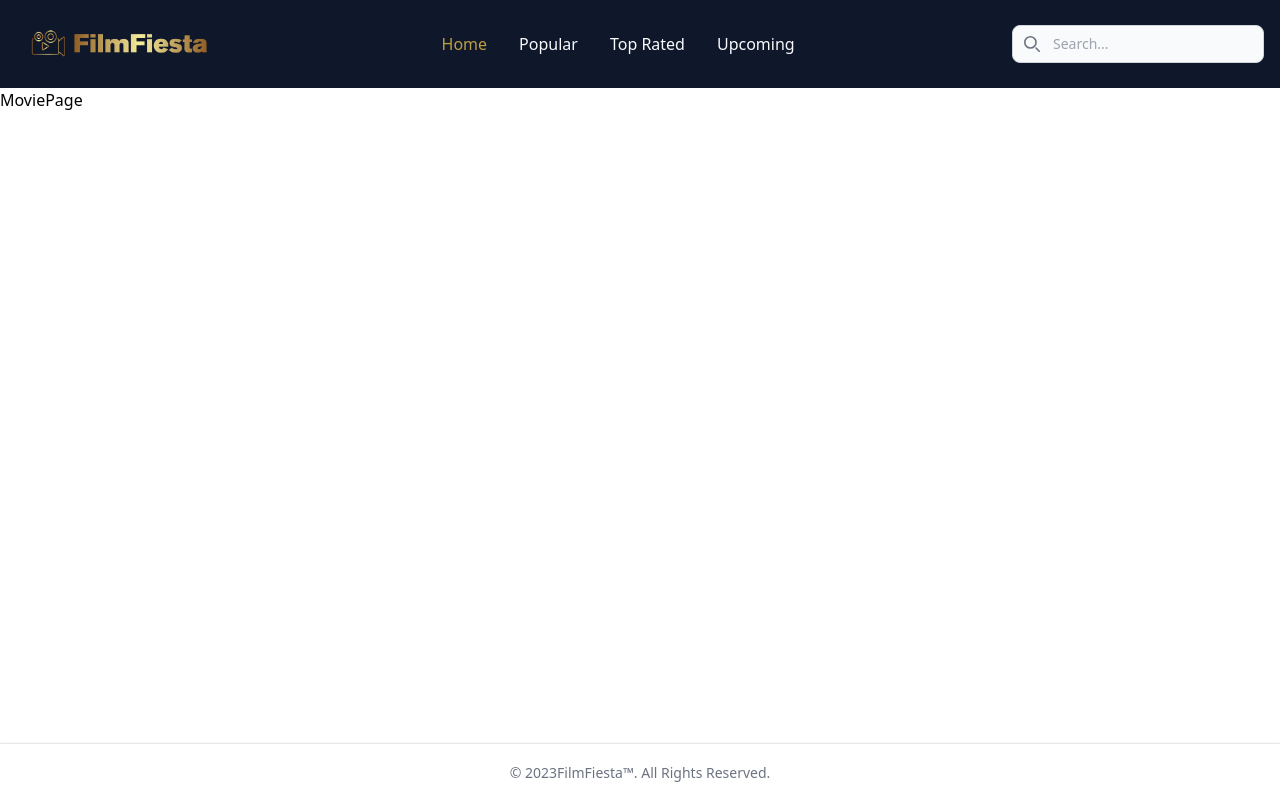
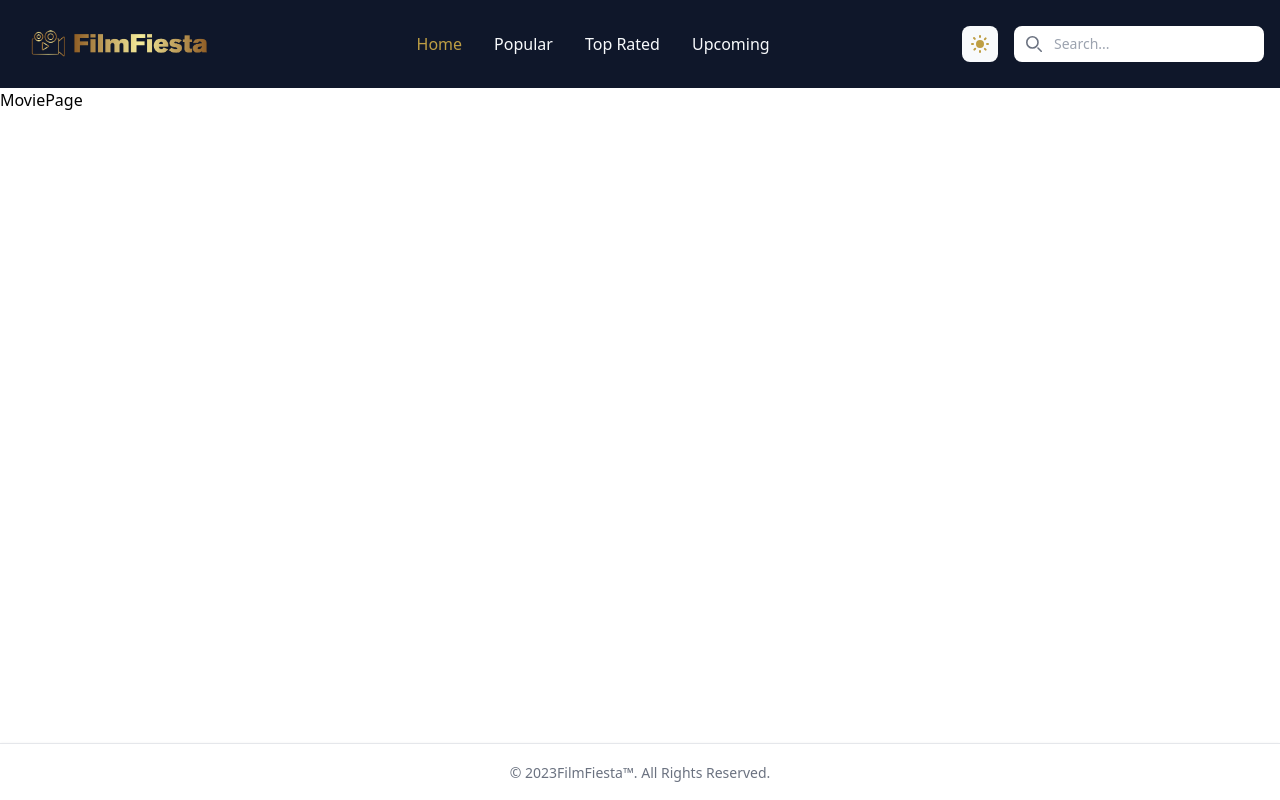
Before and after one commit to ShadabKhan7253/Film-Fiesta, a React (Create React App) app: page / in a window 1280 px wide. Built offline with nearby package versions, Linux system fonts and the light colour scheme.

Commit message:
dark and light mode added

```diff
--- a/src/components/Footer.js
+++ b/src/components/Footer.js
@@ -3,10 +3,10 @@ import { Link } from 'react-router-dom';
 
 export const Footer = () => {
   return (
-    <footer class="fixed bottom-0 left-0 z-20 w-full p-4 bg-white border-t border-gray-200 shadow md:items-center   dark:bg-gray-800 dark:border-gray-600 text-center">
-      <span class="text-sm text-gray-500 sm:text-center dark:text-gray-400">
+    <footer className="fixed bottom-0 left-0 z-20 w-full p-4 bg-white border-t border-gray-200 shadow md:items-center   dark:bg-gray-800 dark:border-gray-600 text-center">
+      <span className="text-sm text-gray-500 sm:text-center dark:text-gray-400">
         © {new Date().getFullYear()}
-        <Link to="" class="hover:underline">
+        <Link to="" className="hover:underline">
           FilmFiesta&trade;
         </Link>
         . All Rights Reserved.
--- a/src/components/Header.js
+++ b/src/components/Header.js
@@ -1,12 +1,66 @@
-import React from 'react';
+import React, { useEffect, useState } from 'react';
+import Logo from '../assets/logo.png';
 import { Link, NavLink } from 'react-router-dom';
-import Logo from '../assets/logo.png';
 
 export const Header = () => {
+  const [show, setShow] = useState(false);
+  const [darkMode, setDarkMode] = useState(JSON.parse(localStorage.getItem('darkMode')) || false);
+
+  useEffect(() => {
+    localStorage.setItem('darkMode', JSON.stringify(darkMode));
+    if (darkMode) {
+      document.documentElement.classList.add('dark');
+    } else {
+      document.documentElement.classList.remove('dark');
+    }
+  }, [darkMode]);
+
   const activeMenuClasses =
     'block py-2 px-3 text-primary-800 hover:text-primary-1000 rounded md:bg-transparent md:p-0';
-  const inactiveMenuClassess =
+  const inactiveMenuClasses =
     'block py-2 px-3 text-slate-50 hover:text-primary-800 rounded md:bg-transparent md:p-0';
+
+  const lightModeSvg = (
+    <svg
+      viewBox="0 0 24 24"
+      fill="none"
+      strokeWidth="2"
+      strokeLinecap="round"
+      strokeLinejoin="round"
+      className="w-6 h-6"
+    >
+      <path
+        d="M15 12a3 3 0 1 1-6 0 3 3 0 0 1 6 0Z"
+        className="fill-primary-800 stroke-primary-800 group-hover:fill-slate-50 group-hover:stroke-slate-50"
+      ></path>
+      <path
+        d="M12 4v1M17.66 6.344l-.828.828M20.005 12.004h-1M17.66 17.664l-.828-.828M12 20.01V19M6.34 17.664l.835-.836M3.995 12.004h1.01M6 6l.835.836"
+        className="stroke-primary-800 group-hover:stroke-slate-50"
+      ></path>
+    </svg>
+  );
+
+  const darkModeSvg = (
+    <svg viewBox="0 0 24 24" fill="none" className="w-6 h-6">
+      <path
+        fillRule="evenodd"
+        clipRule="evenodd"
+        d="M17.715 15.15A6.5 6.5 0 0 1 9 6.035C6.106 6.922 4 9.645 4 12.867c0 3.94 3.153 7.136 7.042 7.136 3.101 0 5.734-2.032 6.673-4.853Z"
+        className="dark:fill-slate-50"
+      ></path>
+      <path
+        d="m17.715 15.15.95.316a1 1 0 0 0-1.445-1.185l.495.869ZM9 6.035l.846.534a1 1 0 0 0-1.14-1.49L9 6.035Zm8.221 8.246a5.47 5.47 0 0 1-2.72.718v2a7.47 7.47 0 0 0 3.71-.98l-.99-1.738Zm-2.72.718A5.5 5.5 0 0 1 9 9.5H7a7.5 7.5 0 0 0 7.5 7.5v-2ZM9 9.5c0-1.079.31-2.082.845-2.93L8.153 5.5A7.47 7.47 0 0 0 7 9.5h2Zm-4 3.368C5 10.089 6.815 7.75 9.292 6.99L8.706 5.08C5.397 6.094 3 9.201 3 12.867h2Zm6.042 6.136C7.718 19.003 5 16.268 5 12.867H3c0 4.48 3.588 8.136 8.042 8.136v-2Zm5.725-4.17c-.81 2.433-3.074 4.17-5.725 4.17v2c3.552 0 6.553-2.327 7.622-5.537l-1.897-.632Z"
+        className="dark:fill-slate-50 dark:group-hover:fill-primary-800"
+      ></path>
+      <path
+        fillRule="evenodd"
+        clipRule="evenodd"
+        d="M17 3a1 1 0 0 1 1 1 2 2 0 0 0 2 2 1 1 0 1 1 0 2 2 2 0 0 0-2 2 1 1 0 1 1-2 0 2 2 0 0 0-2-2 1 1 0 1 1 0-2 2 2 0 0 0 2-2 1 1 0 0 1 1-1Z"
+        className="dark:fill-slate-50 dark:group-hover:fill-primary-800"
+      ></path>
+    </svg>
+  );
+
   return (
     <header>
       <nav className="bg-slate-900 border-gray-200">
@@ -17,10 +71,18 @@ export const Header = () => {
           <div className="flex md:order-2">
             <button
               type="button"
+              className="p-1.5 me-4 group bg-slate-50 rounded-lg dark:bg-primary-800 hover:bg-primary-800 dark:hover:bg-slate-50"
+              onClick={() => setDarkMode(!darkMode)}
+            >
+              {darkMode ? darkModeSvg : lightModeSvg}
+            </button>
+            <button
+              type="button"
               data-collapse-toggle="navbar-search"
               aria-controls="navbar-search"
               aria-expanded="false"
-              className="md:hidden text-gray-500 dark:text-gray-400 hover:bg-gray-100 dark:hover:bg-gray-700 focus:outline-none focus:ring-4 focus:ring-gray-200 dark:focus:ring-gray-700 rounded-lg text-sm p-2.5 me-1"
+              className="md:hidden text-gray-400 hover:bg-gray-700 focus:outline-none rounded-lg text-sm p-2.5 me-1"
+              onClick={() => setShow(!show)}
             >
               <svg
                 className="w-5 h-5"
@@ -33,7 +95,7 @@ export const Header = () => {
                   stroke="currentColor"
                   strokeLinecap="round"
                   strokeLinejoin="round"
-                  stroke-width="2"
+                  strokeWidth="2"
                   d="m19 19-4-4m0-7A7 7 0 1 1 1 8a7 7 0 0 1 14 0Z"
                 />
               </svg>
@@ -52,7 +114,7 @@ export const Header = () => {
                     stroke="currentColor"
                     strokeLinecap="round"
                     strokeLinejoin="round"
-                    stroke-width="2"
+                    strokeWidth="2"
                     d="m19 19-4-4m0-7A7 7 0 1 1 1 8a7 7 0 0 1 14 0Z"
                   />
                 </svg>
@@ -61,16 +123,17 @@ export const Header = () => {
               <input
                 type="text"
                 id="search-navbar"
-                className="block w-full p-2 ps-10 text-sm text-gray-900 border border-gray-300 rounded-lg bg-gray-50 focus:ring-blue-500 focus:border-blue-500 dark:bg-gray-700 dark:border-gray-600 dark:placeholder-gray-400 dark:text-white dark:focus:ring-blue-500 dark:focus:border-blue-500"
+                className="block w-full p-2 ps-10 text-sm text-gray-900 dark:bg-gray-700 dark:border-gray-600 dark:placeholder-gray-400 dark:text-white rounded-lg"
                 placeholder="Search..."
               />
             </div>
             <button
               data-collapse-toggle="navbar-search"
               type="button"
-              className="inline-flex items-center p-2 w-10 h-10 justify-center text-sm text-gray-500 rounded-lg md:hidden hover:bg-gray-100 focus:outline-none focus:ring-2 focus:ring-gray-200 dark:text-gray-400 dark:hover:bg-gray-700 dark:focus:ring-gray-600"
+              className="inline-flex items-center p-2 w-10 h-10 justify-center text-sm  rounded-lg md:hidden hover:bg-gray-700 focus:outline-none text-gray-400"
               aria-controls="navbar-search"
               aria-expanded="false"
+              onClick={() => setShow(!show)}
             >
               <span className="sr-only">Open main menu</span>
               <svg
@@ -84,14 +147,16 @@ export const Header = () => {
                   stroke="currentColor"
                   strokeLinecap="round"
                   strokeLinejoin="round"
-                  stroke-width="2"
+                  strokeWidth="2"
                   d="M1 1h15M1 7h15M1 13h15"
                 />
               </svg>
             </button>
           </div>
           <div
-            className="items-center justify-between hidden w-full md:flex md:w-auto md:order-1"
+            className={`${
+              show ? '' : 'hidden'
+            } items-center justify-between w-full md:flex md:w-auto md:order-1`}
             id="navbar-search"
           >
             <div className="relative mt-3 md:hidden">
@@ -107,7 +172,7 @@ export const Header = () => {
                     stroke="currentColor"
                     strokeLinecap="round"
                     strokeLinejoin="round"
-                    stroke-width="2"
+                    strokeWidth="2"
                     d="m19 19-4-4m0-7A7 7 0 1 1 1 8a7 7 0 0 1 14 0Z"
                   />
                 </svg>
@@ -115,17 +180,16 @@ export const Header = () => {
               <input
                 type="text"
                 id="search-navbar"
-                className="block w-full p-2 ps-10 text-sm text-gray-900 border border-gray-300 rounded-lg bg-gray-50 focus:ring-blue-500 focus:border-blue-500 dark:bg-gray-700 dark:border-gray-600 dark:placeholder-gray-400 dark:text-white dark:focus:ring-blue-500 dark:focus:border-blue-500"
+                className="block w-full p-2 ps-10 text-sm text-gray-900 border border-gray-300 rounded-lg bg-gray-50 dark:bg-gray-700 dark:border-gray-600 dark:placeholder-gray-400 dark:text-white"
                 placeholder="Search..."
               />
             </div>
-            <ul className="flex flex-col p-4 md:p-0 mt-4 font-medium border border-gray-100 rounded-lg  md:space-x-8 rtl:space-x-reverse md:flex-row md:mt-0 md:border-0">
+            <ul className="flex flex-col p-4 md:p-0 mt-4 font-medium border border-gray-100 rounded-lg md:space-x-8 rtl:space-x-reverse md:flex-row md:mt-0 md:border-0">
               <li>
                 <NavLink
                   to="/"
-                  className={({ isActive }) =>
-                    isActive ? activeMenuClasses : inactiveMenuClassess
-                  }
+                  className={({ isActive }) => (isActive ? activeMenuClasses : inactiveMenuClasses)}
+                  aria-current="page"
                 >
                   Home
                 </NavLink>
@@ -133,9 +197,7 @@ export const Header = () => {
               <li>
                 <NavLink
                   to="/popular"
-                  className={({ isActive }) =>
-                    isActive ? activeMenuClasses : inactiveMenuClassess
-                  }
+                  className={({ isActive }) => (isActive ? activeMenuClasses : inactiveMenuClasses)}
                 >
                   Popular
                 </NavLink>
@@ -143,9 +205,7 @@ export const Header = () => {
               <li>
                 <NavLink
                   to="/top-rated"
-                  className={({ isActive }) =>
-                    isActive ? activeMenuClasses : inactiveMenuClassess
-                  }
+                  className={({ isActive }) => (isActive ? activeMenuClasses : inactiveMenuClasses)}
                 >
                   Top Rated
                 </NavLink>
@@ -153,9 +213,7 @@ export const Header = () => {
               <li>
                 <NavLink
                   to="/upcoming"
-                  className={({ isActive }) =>
-                    isActive ? activeMenuClasses : inactiveMenuClassess
-                  }
+                  className={({ isActive }) => (isActive ? activeMenuClasses : inactiveMenuClasses)}
                 >
                   Upcoming
                 </NavLink>
--- a/tailwind.config.js
+++ b/tailwind.config.js
@@ -1,6 +1,7 @@
 /** @type {import('tailwindcss').Config} */
 module.exports = {
   content: ['./src/**/*.{html,js}'],
+  darkMode: 'class',
   theme: {
     extend: {
       colors: {
```
